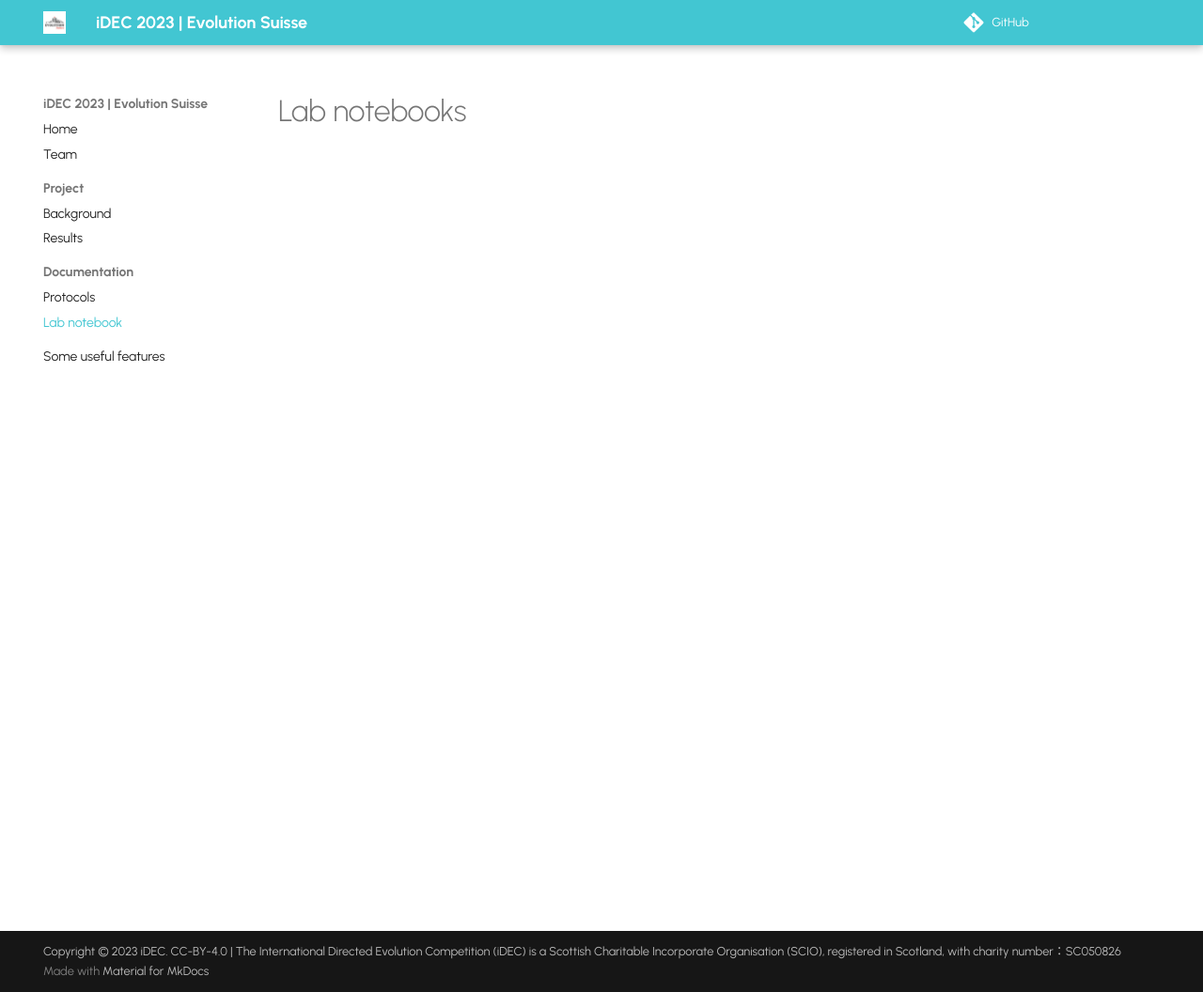
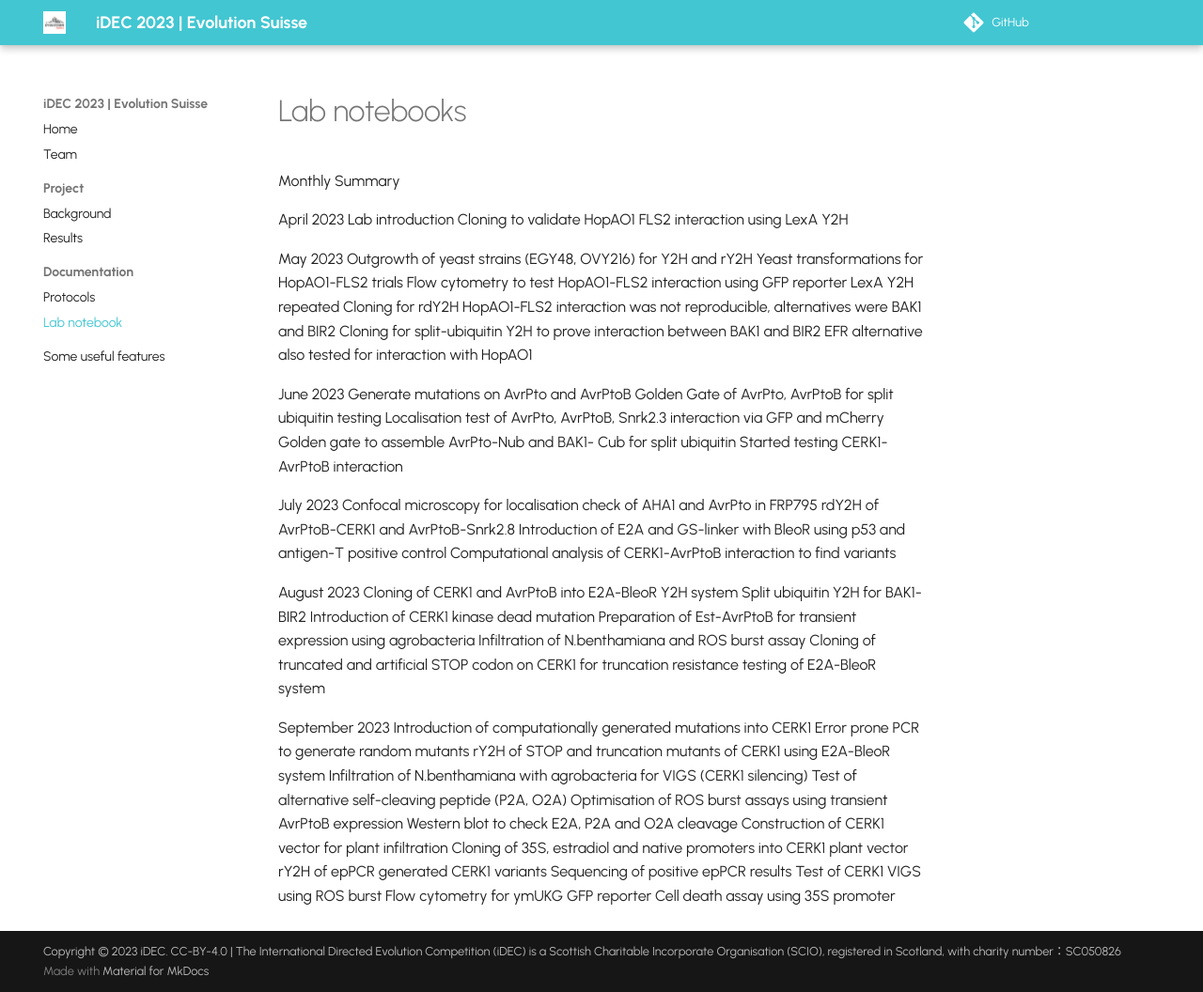
Before and after one commit to idec-teams/2023_Evolution_Suisse, an MkDocs documentation site: the page built from docs/documentation/notebook.md, in a window 1280 px wide and 1056 px high. Shown: the whole window at 94% size. Built offline with MkDocs 1.6.1 and Material for MkDocs 9.7.7, drawn with Linux system fonts in a browser that asks for light colours; comment, search, counter and statistics services are not loaded.

Commit message:
Update notebook.md

```diff
--- a/docs/documentation/notebook.md
+++ b/docs/documentation/notebook.md
@@ -1 +1,56 @@
 # Lab notebooks
+
+Monthly Summary
+
+April 2023
+Lab introduction
+Cloning to validate HopAO1 FLS2 interaction using LexA Y2H
+
+May 2023
+Outgrowth of yeast strains (EGY48, OVY216) for Y2H and rY2H
+Yeast transformations for  HopAO1-FLS2 trials
+Flow cytometry to test HopAO1-FLS2 interaction using GFP reporter
+LexA Y2H repeated
+Cloning for rdY2H
+HopAO1-FLS2 interaction was not reproducible, alternatives were BAK1 and BIR2
+Cloning for split-ubiquitin Y2H to prove interaction between BAK1 and BIR2
+EFR alternative also tested for interaction with HopAO1
+
+June 2023
+Generate mutations on AvrPto and AvrPtoB
+Golden Gate of AvrPto, AvrPtoB for split ubiquitin testing
+Localisation test of AvrPto, AvrPtoB, Snrk2.3 interaction via GFP and mCherry
+Golden gate to assemble AvrPto-Nub and BAK1- Cub for split ubiquitin
+Started testing CERK1-AvrPtoB interaction
+
+July 2023
+Confocal microscopy for localisation check of AHA1 and AvrPto in FRP795
+rdY2H of AvrPtoB-CERK1 and AvrPtoB-Snrk2.8
+Introduction of E2A and GS-linker with BleoR using p53 and antigen-T positive control
+Computational analysis of CERK1-AvrPtoB interaction to find variants
+
+
+August 2023
+Cloning of CERK1 and AvrPtoB into E2A-BleoR Y2H system
+Split ubiquitin Y2H for BAK1-BIR2
+Introduction of CERK1 kinase dead mutation
+Preparation of Est-AvrPtoB for transient expression using agrobacteria
+Infiltration of N.benthamiana and ROS burst assay
+ Cloning of truncated and artificial STOP codon on CERK1 for truncation resistance testing of E2A-BleoR system
+
+
+September 2023
+Introduction of computationally generated mutations into CERK1
+Error prone PCR to generate random mutants
+rY2H of STOP and truncation mutants of CERK1 using E2A-BleoR system
+Infiltration of N.benthamiana with agrobacteria for VIGS (CERK1 silencing)
+Test of alternative self-cleaving peptide (P2A, O2A)
+Optimisation of ROS burst assays using transient AvrPtoB expression
+Western blot to check E2A, P2A and O2A cleavage
+Construction of CERK1 vector for plant infiltration
+Cloning of 35S, estradiol and native promoters into CERK1 plant vector
+rY2H of epPCR generated CERK1 variants
+Sequencing of positive epPCR results
+Test of CERK1 VIGS using ROS burst
+Flow cytometry for ymUKG GFP reporter
+Cell death assay using 35S promoter
```
